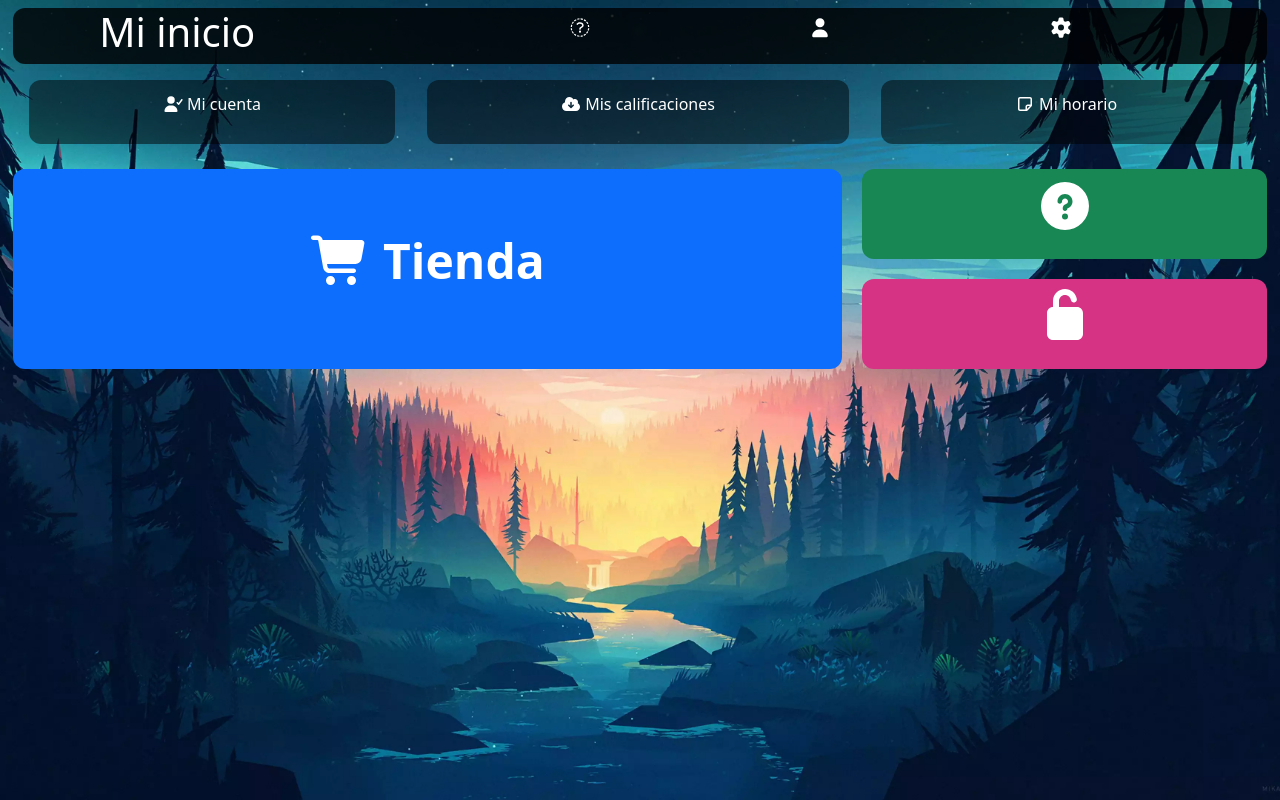
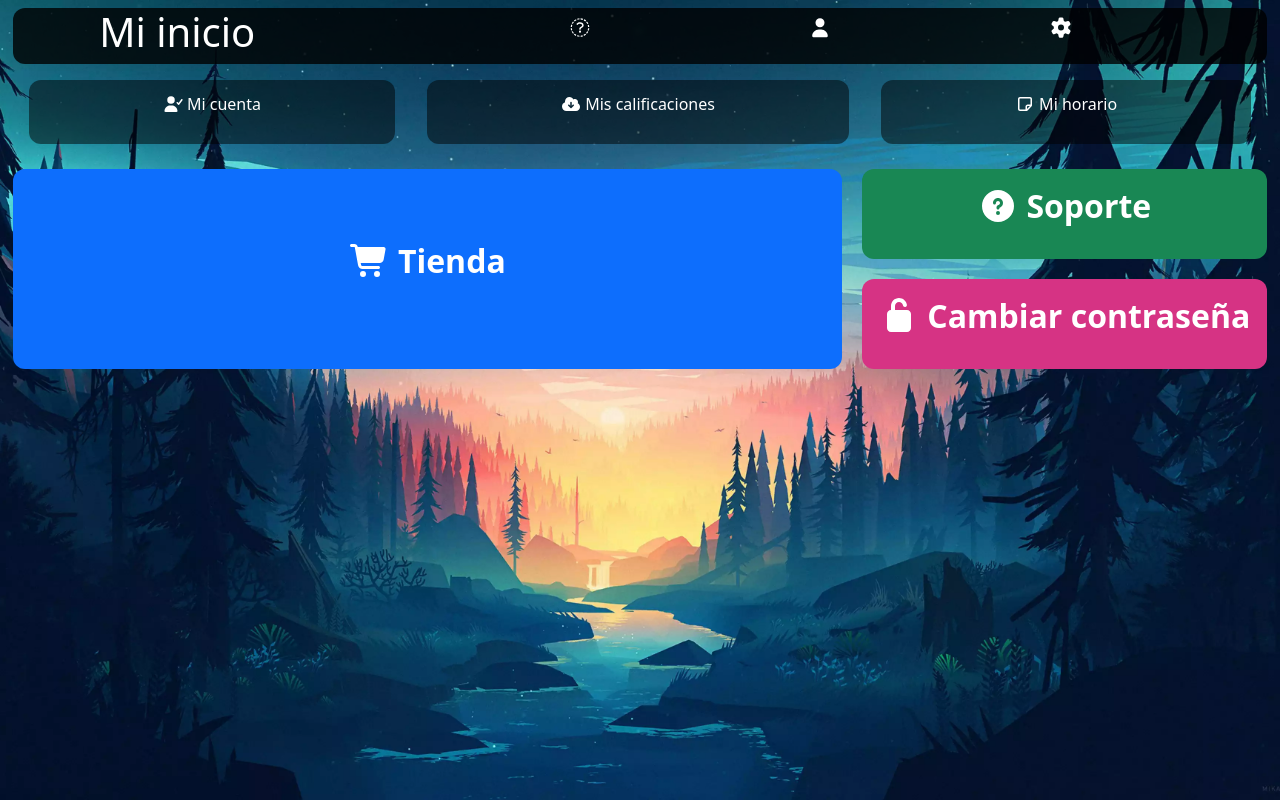
Before and after one commit to josprox/app_Cetis_CWP, a plain HTML site: page index.html in a window 1280 px wide. Drawn offline with Linux system fonts and the light colour scheme.

```diff
--- a/index.html
+++ b/index.html
@@ -63,11 +63,11 @@
         </a>
 
         <a href="" class="one_x_tree">
-            <p><i class="fa-solid fa-circle-question"></i></p>
+            <p><i class="fa-solid fa-circle-question"></i> Soporte</p>
         </a>
 
         <a href="" class="tree_x_tree">
-            <p><i class="fa-solid fa-unlock"></i></p>
+            <p><i class="fa-solid fa-unlock"></i> Cambiar contraseña</p>
         </a>
     </div>
 
--- a/scss/cetrix.ios.scss
+++ b/scss/cetrix.ios.scss
@@ -9,7 +9,13 @@
   &::-webkit-scrollbar {
     width: 12px;
     background-color: rgba(0, 0, 0, 0.5);
-  }
+    @media screen and (max-width: 500px) {
+      &{
+        display: none;
+      }
+    }
+
+    }
 
   &::-webkit-scrollbar-thumb {
     background: rgb(240, 137, 103);
@@ -135,18 +141,23 @@
     p{
         color: $blanco;
         font-weight: bold;
-        font-size: 1em;
+        font-size: .5em;
         text-align: center;
+        display: block;
         @media screen and (min-width: 240px){
             &{
-                font-size: 2em;
+                font-size: 1em;
             }
         }
         @media screen and (min-width: 460px){
             &{
-                font-size: 3em;
+                font-size: 1.5em;
             }
-
+        }
+        @media screen and (min-width: 768px){
+            &{
+                font-size: 2em;
+            }
         }
     }
     .two_x_two{
```
Also changed, not shown: scss/cetrix.ios.css, 1 other file.
